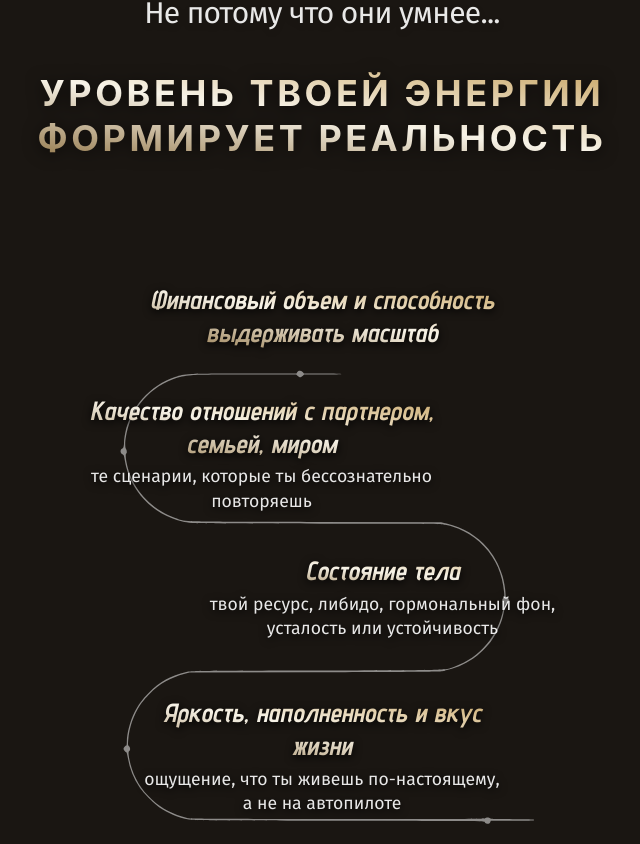
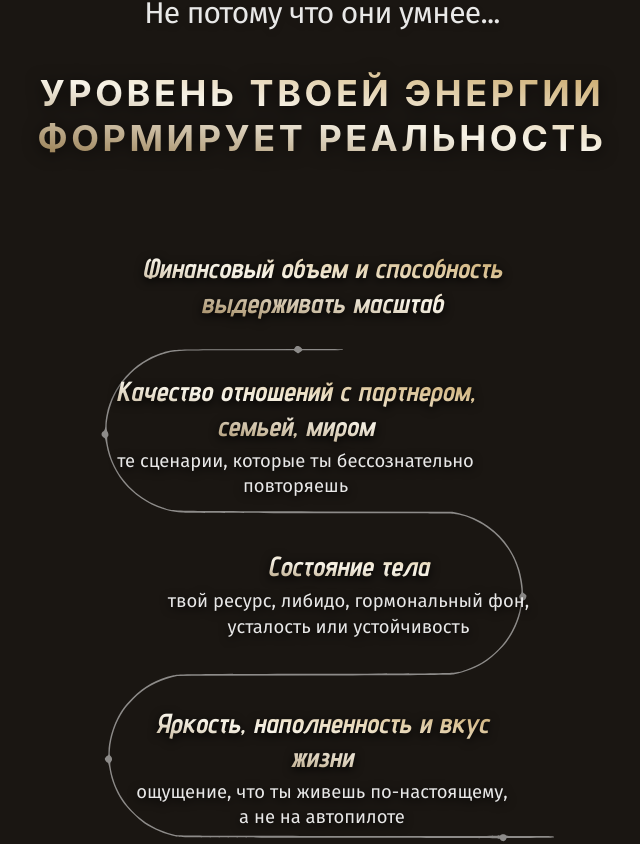
Before and after one commit to Claw99/liubov_course, a React (Vite) app: page / in a window 1280 px wide. Shown: the part 978-1822 px from the top of the page, without its empty margins (318-958 px from the left). Built offline with nearby package versions, Linux system fonts and the light colour scheme.

Commit message:
feat: changing pre cast123

```diff
--- a/src/sections/Roadmap.jsx
+++ b/src/sections/Roadmap.jsx
@@ -5,28 +5,28 @@ export const Roadmap = () => {
       title: "Финансовый объем и способность выдерживать масштаб",
       desc: "",
       top: "20%",
-      left: "50%", // Центральная ось
+      left: "50%",
     },
     {
       id: 2,
       title: "Качество отношений с партнером, семьей, миром",
       desc: "те сценарии, которые ты бессознательно повторяешь",
-      top: "38%", // Ниже первого
-      left: "45%", // Правее
+      top: "38%",
+      left: "48%",
     },
     {
       id: 3,
       title: "Состояние тела",
       desc: "твой ресурс, либидо, гормональный фон, усталость или устойчивость",
-      top: "57%", // Выше четвертого
-      left: "55%", // Левее
+      top: "57%",
+      left: "52%",
     },
     {
       id: 4,
       title: "Яркость, наполненность и вкус жизни",
       desc: "ощущение, что ты живешь по-настоящему, а не на автопилоте",
       top: "78%",
-      left: "50%", // Строго под Step 1 по оси X
+      left: "50%",
     },
   ];
 
@@ -57,8 +57,17 @@ export const Roadmap = () => {
       </div>
 
       {/* 2. ГЛАВНЫЙ МОНОЛИТ (Змея + Шаги) */}
-      <div className="relative flex-grow flex justify-center items-start mt-6 md:mt-10 px-1 md:px-4">
-        <div className="relative w-full max-w-[550px] md:max-w-[1100px] aspect-[4/6] md:aspect-[16/10] scale-105 md:scale-110">
+      <div
+        className="relative flex-grow flex justify-center items-start
+           mt-2 md:mt-4 /* МИНИМАЛЬНЫЙ ОТСТУП (уменьшили дырку) */
+           px-1 md:px-4"
+      >
+        <div
+          className="relative w-full
+             max-w-[580px] md:max-w-[1150px] /* УВЕЛИЧЕНО НА 5% */
+             aspect-[4/6] md:aspect-[16/10]
+             scale-110 md:scale-[1.15] /* ДОБАВИЛИ СОЧНОСТИ */"
+        >
           {/* ЗМЕЯ */}
           <img
             src="/Snake3.svg"
```
